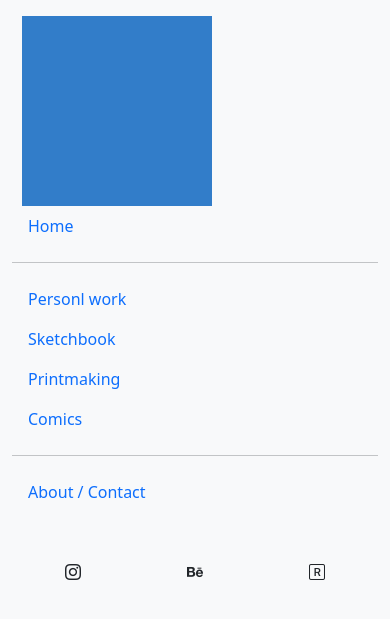
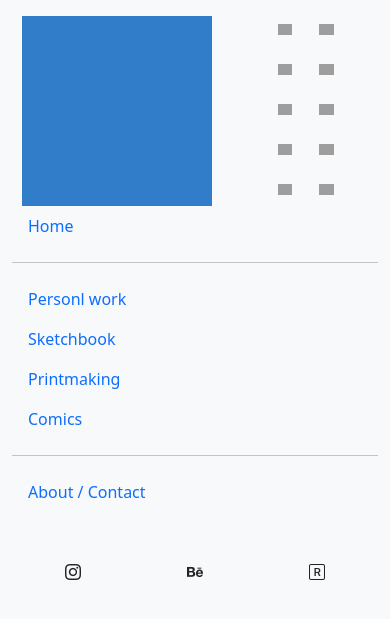
Before and after one commit to flynnwang/amiula-homepage, a Jekyll site: the page built from site/index.html, in a window 390 px wide. Shown: the top 619 px of the page. Built offline with Jekyll 4.4.1, drawn with Linux system fonts in a browser that asks for light colours; comment, search, counter and statistics services are not loaded; grey boxes are pictures that could not be loaded.

```diff
--- a/site/_includes/sidebar.html
+++ b/site/_includes/sidebar.html
@@ -1,6 +1,5 @@
 
 <div class="row">
-    <!-- Sidebar -->
     <nav class="col-md-3 col-lg-2 d-md-block bg-light sidebar">
         <div class="position-sticky">
 
@@ -49,3 +48,4 @@
 
         </div>
     </nav>
+</div>
--- a/site/_layouts/default.html
+++ b/site/_layouts/default.html
@@ -14,7 +14,10 @@
   <body>
     {% include sidebar.html %}
 
-    {{ content }}
+    <!-- Content Area -->
+    <main class="col-md-9 ms-sm-auto col-lg-10 px-md-4 content row">
+        {{ content }}
+    </main>
 
     <script src="https://cdn.jsdelivr.net/npm/bootstrap@5.3.3/dist/js/bootstrap.bundle.min.js" integrity="sha384-YvpcrYf0tY3lHB60NNkmXc5s9fDVZLESaAA55NDzOxhy9GkcIdslK1eN7N6jIeHz" crossorigin="anonymous"></script>
     <script src="https://cdnjs.cloudflare.com/ajax/libs/jquery/3.6.0/jquery.min.js"></script>
--- a/site/assets/css/styles.css
+++ b/site/assets/css/styles.css
@@ -16,3 +16,17 @@
     margin-left: 10px;
     background-color: #327dc9;
 }
+
+.me-large {
+    margin-left: 10px;
+    background-color: #a0a0a0;
+}
+
+
+.grid {
+    width: 100%; /* Make sure the grid takes up the full width */
+}
+
+.grid-item {
+    width: 32%;
+}
--- a/site/index.html
+++ b/site/index.html
@@ -1,42 +1,42 @@
 ---
 layout: default
+
 title: Amiula's Homepage
 ---
 
-<div class="container-fluid">
-        <!-- Content Area -->
-        <main class="col-md-9 ms-sm-auto col-lg-10 px-md-4 content row">
-            <!--<h1>Main Content Area</h1>-->
-            <!--<p>This is where the main content of the webpage will go.</p>-->
-
+<div class="grid row">
     <div class="col-4 col-md-4 mb-3 grid-item">
-                <img src="https://images.squarespace-cdn.com/content/v1/63c94ecadf6c2031661e8f11/1684837834471-O7HCKXPOL0PMQSJN7ISS/FEN1.JPG" data-fancybox="gallery" class="img-fluid" alt="Image 1" data-bs-toggle="modal" data-bs-target="#imageModal" onclick="openModal('https://images.squarespace-cdn.com/content/v1/63c94ecadf6c2031661e8f11/1674575480235-5HTJSYD3E5NRJ4D2C9ZY/ROOM.jpg')">
+        <img src="https://images.squarespace-cdn.com/content/v1/63c94ecadf6c2031661e8f11/1684837834471-O7HCKXPOL0PMQSJN7ISS/FEN1.JPG" data-fancybox="gallery" class="img-fluid" alt="Image 1">
+    </div>
+    <div class="col-4 col-md-4 mb-3 grid-item grid-sizer">
+        <img src="https://images.squarespace-cdn.com/content/v1/63c94ecadf6c2031661e8f11/1674575480235-5HTJSYD3E5NRJ4D2C9ZY/ROOM.jpg" data-fancybox="gallery" class="img-fluid" alt="Image 2">
     </div>
     <div class="col-4 col-md-4 mb-3 grid-item">
-                <img src="https://images.squarespace-cdn.com/content/v1/63c94ecadf6c2031661e8f11/1674575480235-5HTJSYD3E5NRJ4D2C9ZY/ROOM.jpg" data-fancybox="gallery" class="img-fluid" alt="Image 2" data-bs-toggle="modal" data-bs-target="#imageModal" onclick="openModal('https://images.squarespace-cdn.com/content/v1/63c94ecadf6c2031661e8f11/1674575480235-5HTJSYD3E5NRJ4D2C9ZY/ROOM.jpg')">
+        <img src="https://images.squarespace-cdn.com/content/v1/63c94ecadf6c2031661e8f11/1684837834471-O7HCKXPOL0PMQSJN7ISS/FEN1.JPG" data-fancybox="gallery" class="img-fluid" alt="Image 1">
     </div>
     <div class="col-4 col-md-4 mb-3 grid-item">
-                <img src="https://images.squarespace-cdn.com/content/v1/63c94ecadf6c2031661e8f11/1684837834471-O7HCKXPOL0PMQSJN7ISS/FEN1.JPG" data-fancybox="gallery" class="img-fluid" alt="Image 1" data-bs-toggle="modal" data-bs-target="#imageModal" onclick="openModal('https://images.squarespace-cdn.com/content/v1/63c94ecadf6c2031661e8f11/1674575480235-5HTJSYD3E5NRJ4D2C9ZY/ROOM.jpg')">
+        <img src="https://images.squarespace-cdn.com/content/v1/63c94ecadf6c2031661e8f11/1674575480235-5HTJSYD3E5NRJ4D2C9ZY/ROOM.jpg" data-fancybox="gallery" class="img-fluid" alt="Image 2">
     </div>
     <div class="col-4 col-md-4 mb-3 grid-item">
-                <img src="https://images.squarespace-cdn.com/content/v1/63c94ecadf6c2031661e8f11/1674575480235-5HTJSYD3E5NRJ4D2C9ZY/ROOM.jpg" data-fancybox="gallery" class="img-fluid" alt="Image 2" data-bs-toggle="modal" data-bs-target="#imageModal" onclick="openModal('https://images.squarespace-cdn.com/content/v1/63c94ecadf6c2031661e8f11/1674575480235-5HTJSYD3E5NRJ4D2C9ZY/ROOM.jpg')">
+        <img src="https://images.squarespace-cdn.com/content/v1/63c94ecadf6c2031661e8f11/1684837834471-O7HCKXPOL0PMQSJN7ISS/FEN1.JPG" data-fancybox="gallery" class="img-fluid" alt="Image 1">
     </div>
     <div class="col-4 col-md-4 mb-3 grid-item">
-                <img src="https://images.squarespace-cdn.com/content/v1/63c94ecadf6c2031661e8f11/1684837834471-O7HCKXPOL0PMQSJN7ISS/FEN1.JPG" data-fancybox="gallery" class="img-fluid" alt="Image 1" data-bs-toggle="modal" data-bs-target="#imageModal" onclick="openModal('https://images.squarespace-cdn.com/content/v1/63c94ecadf6c2031661e8f11/1674575480235-5HTJSYD3E5NRJ4D2C9ZY/ROOM.jpg')">
+        <img src="https://images.squarespace-cdn.com/content/v1/63c94ecadf6c2031661e8f11/1674575480235-5HTJSYD3E5NRJ4D2C9ZY/ROOM.jpg" data-fancybox="gallery" class="img-fluid" alt="Image 2">
     </div>
     <div class="col-4 col-md-4 mb-3 grid-item">
-                <img src="https://images.squarespace-cdn.com/content/v1/63c94ecadf6c2031661e8f11/1674575480235-5HTJSYD3E5NRJ4D2C9ZY/ROOM.jpg" data-fancybox="gallery" class="img-fluid" alt="Image 2" data-bs-toggle="modal" data-bs-target="#imageModal" onclick="openModal('https://images.squarespace-cdn.com/content/v1/63c94ecadf6c2031661e8f11/1674575480235-5HTJSYD3E5NRJ4D2C9ZY/ROOM.jpg')">
+        <img src="https://images.squarespace-cdn.com/content/v1/63c94ecadf6c2031661e8f11/1684837834471-O7HCKXPOL0PMQSJN7ISS/FEN1.JPG" data-fancybox="gallery" class="img-fluid" alt="Image 1">
     </div>
     <div class="col-4 col-md-4 mb-3 grid-item">
-                <img src="https://images.squarespace-cdn.com/content/v1/63c94ecadf6c2031661e8f11/1684837834471-O7HCKXPOL0PMQSJN7ISS/FEN1.JPG" data-fancybox="gallery" class="img-fluid" alt="Image 1" data-bs-toggle="modal" data-bs-target="#imageModal" onclick="openModal('https://images.squarespace-cdn.com/content/v1/63c94ecadf6c2031661e8f11/1674575480235-5HTJSYD3E5NRJ4D2C9ZY/ROOM.jpg')">
+        <img src="https://images.squarespace-cdn.com/content/v1/63c94ecadf6c2031661e8f11/1674575480235-5HTJSYD3E5NRJ4D2C9ZY/ROOM.jpg" data-fancybox="gallery" class="img-fluid" alt="Image 2">
     </div>
     <div class="col-4 col-md-4 mb-3 grid-item">
-                <img src="https://images.squarespace-cdn.com/content/v1/63c94ecadf6c2031661e8f11/1674575480235-5HTJSYD3E5NRJ4D2C9ZY/ROOM.jpg" data-fancybox="gallery" class="img-fluid" alt="Image 2" data-bs-toggle="modal" data-bs-target="#imageModal" onclick="openModal('https://images.squarespace-cdn.com/content/v1/63c94ecadf6c2031661e8f11/1674575480235-5HTJSYD3E5NRJ4D2C9ZY/ROOM.jpg')">
+        <img src="https://images.squarespace-cdn.com/content/v1/63c94ecadf6c2031661e8f11/1684837834471-O7HCKXPOL0PMQSJN7ISS/FEN1.JPG" data-fancybox="gallery" class="img-fluid" alt="Image 1">
+    </div>
+    <div class="col-4 col-md-4 mb-3 grid-item">
+        <img src="https://images.squarespace-cdn.com/content/v1/63c94ecadf6c2031661e8f11/1674575480235-5HTJSYD3E5NRJ4D2C9ZY/ROOM.jpg" data-fancybox="gallery" class="img-fluid" alt="Image 2">
     </div>
 
-        </main>
-    </div>
-</div>
+<div>
 
 <script charset="utf-8">
 // 初始化 Masonry
@@ -44,14 +44,16 @@ document.addEventListener("DOMContentLoaded", function () {
   const elem = document.querySelector('.grid');
   new Masonry(elem, {
     itemSelector: '.grid-item',
-    columnWidth: '.grid-item',
+    columnWidth: '.grid-sizer',
     percentPosition: true,
-    gutter: 10
-  });
+    gutter: 3
   });
 
 
 Fancybox.bind("[data-fancybox]", {
   // Your custom options
 });
+});
+
+
 </script>
```
Also changed, not shown: site/about.html (added, +34 -0 lines), site/about.markdown (deleted, +0 -18 lines). Lines whose indentation alone changed are shown as unchanged.
